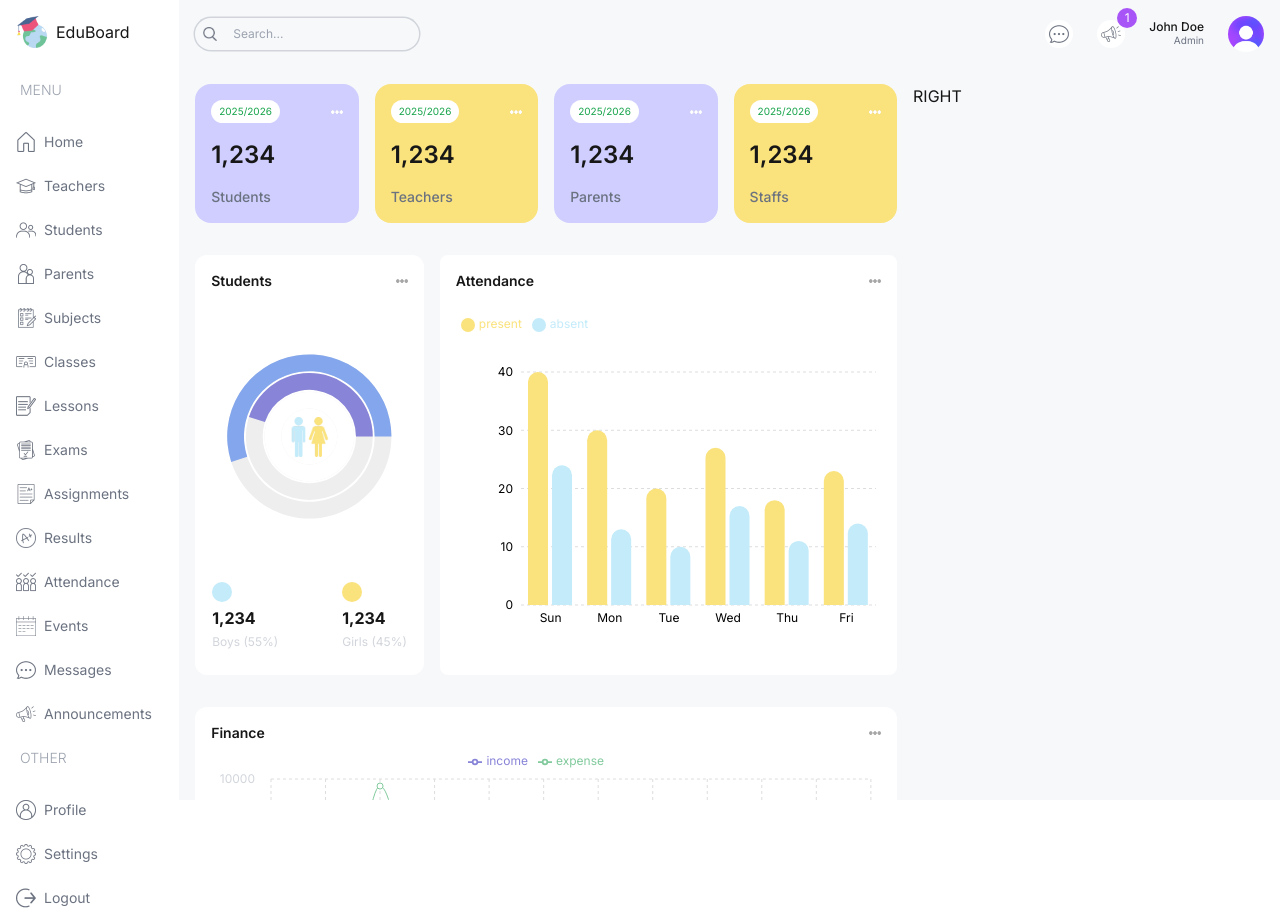
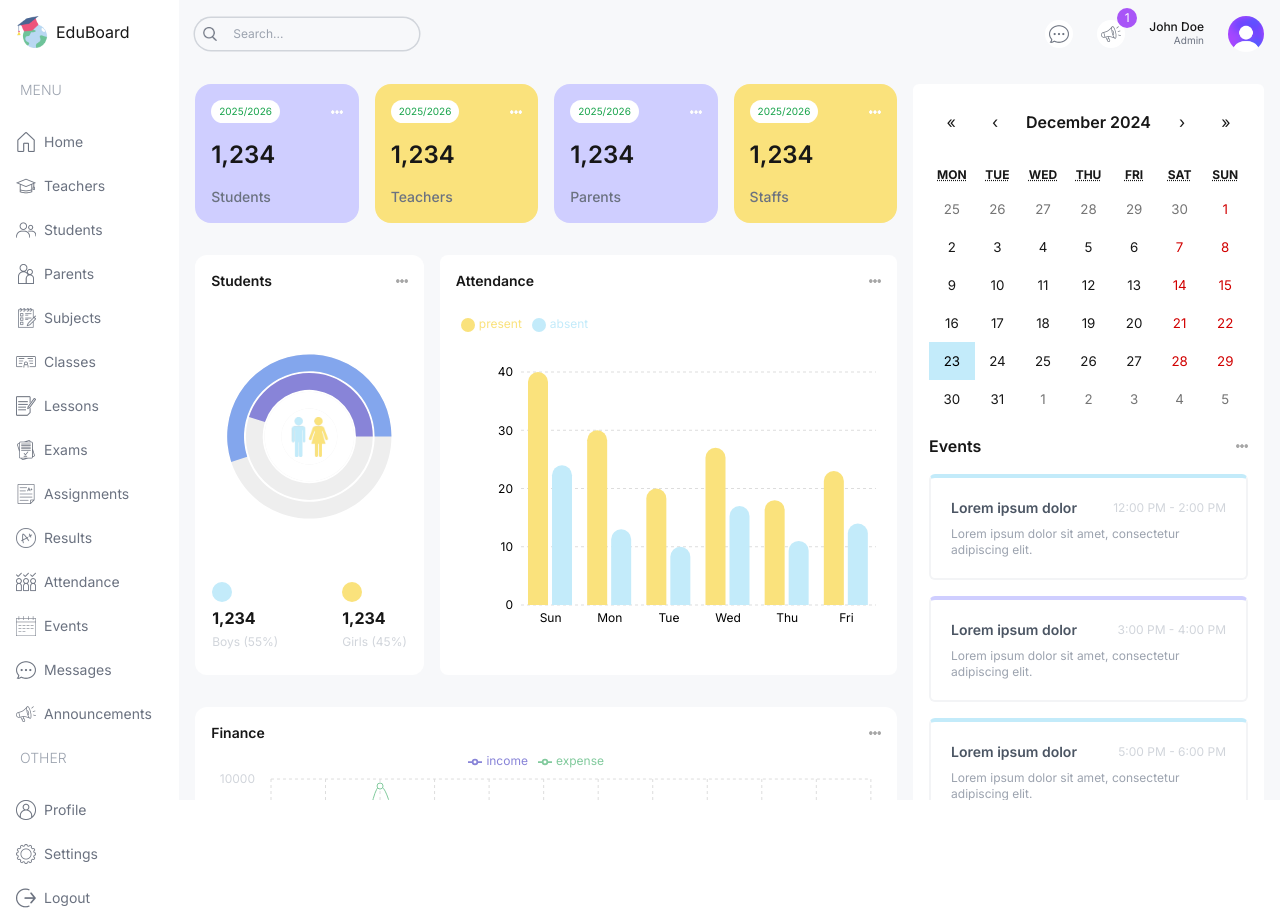
Before and after one commit to mysandesh/EduBoard, a Next.js app: page /admin in a window 1280 px wide. Built offline with nearby package versions, Linux system fonts and the light colour scheme.

Commit message:
Event calendar added

```diff
--- a/src/app/(dashboard)/admin/page.tsx
+++ b/src/app/(dashboard)/admin/page.tsx
@@ -1,5 +1,6 @@
 import AttendanceChart from "@/components/AttendanceChart";
 import CountChart from "@/components/CountChart";
+import EventCalendar from "@/components/EventCalendar";
 import FinanceChart from "@/components/FinanceChart";
 import UserCard from "@/components/UserCard";
 const AdminPage = () => {
@@ -31,7 +32,9 @@
         </div>
       </div>
       {/* RIGHT */}
-      <div className="w-full lg:w-1/3">RIGHT</div>
+      <div className="w-full lg:w-1/3 flex flex-col gap-8">
+        <EventCalendar />
+      </div>
     </div>
   );
 };
--- a/src/app/globals.css
+++ b/src/app/globals.css
@@ -25,3 +25,18 @@
     text-wrap: balance;
   }
 }
+
+.react-calendar {
+  width: 100% !important;
+  border: none !important;
+  font-family: "Inter", sans-serif !important;
+}
+
+.react-calendar__navigation__label__labelText {
+  font-weight: 600;
+}
+
+.react-calendar__tile--active {
+  background-color: #c3ebfa !important;
+  color: black !important;
+}
--- /dev/null
+++ b/src/components/EventCalendar.tsx
@@ -0,0 +1,62 @@
+"use client";
+
+import { useState } from "react";
+import Calendar from "react-calendar";
+import "react-calendar/dist/Calendar.css";
+import Image from "next/image";
+
+type ValuePiece = Date | null;
+type Value = ValuePiece | [ValuePiece, ValuePiece];
+
+//TEMPORARY DUMMY DATA UNTIL WE CONNECT TO API
+const events = [
+  {
+    id: 1,
+    title: "Lorem ipsum dolor",
+    time: "12:00 PM - 2:00 PM",
+    description: "Lorem ipsum dolor sit amet, consectetur adipiscing elit.",
+  },
+  {
+    id: 2,
+    title: "Lorem ipsum dolor",
+    time: "3:00 PM - 4:00 PM",
+    description: "Lorem ipsum dolor sit amet, consectetur adipiscing elit.",
+  },
+  {
+    id: 3,
+    title: "Lorem ipsum dolor",
+    time: "5:00 PM - 6:00 PM",
+    description: "Lorem ipsum dolor sit amet, consectetur adipiscing elit.",
+  },
+];
+
+const EventCalendar = () => {
+  const [value, onChange] = useState<Value>(new Date());
+  return (
+    <div className="bg-white p-4 rounded-md">
+      <Calendar onChange={onChange} value={value} />
+      <div className="flex items-center justify-between">
+        <h1 className="text-md font-semibold my-4">Events</h1>
+        <Image src="/moreDark.png" alt="" width={12} height={12} />
+      </div>
+      <div className="flex flex-col gap-4">
+        {events.map((event) => (
+          <div
+            className="p-5 rounded-md border-2 border-gray-100 border-t-4 odd:border-t-customSky even:border-t-customPurple"
+            key={event.id}
+          >
+            <div className="flex items-center justify-between">
+              <h1 className="font-semibold text-gray-600 text-sm">
+                {event.title}
+              </h1>
+              <span className="text-gray-300 text-xs">{event.time}</span>
+            </div>
+            <p className="mt-2 text-gray-400 text-xs">{event.description}</p>
+          </div>
+        ))}
+      </div>
+    </div>
+  );
+};
+
+export default EventCalendar;
```
